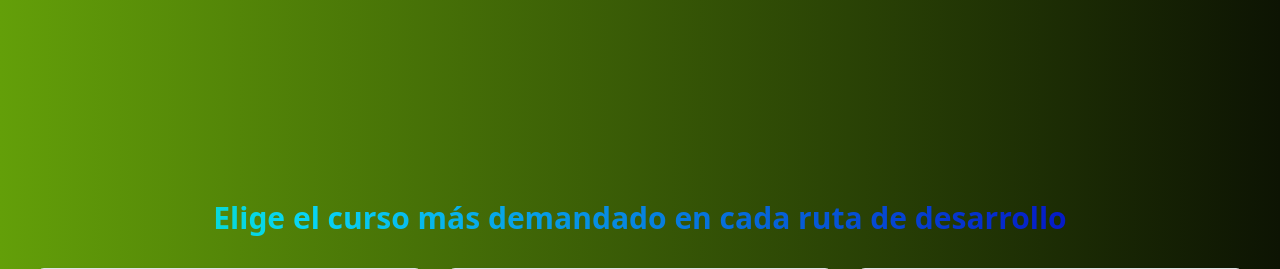
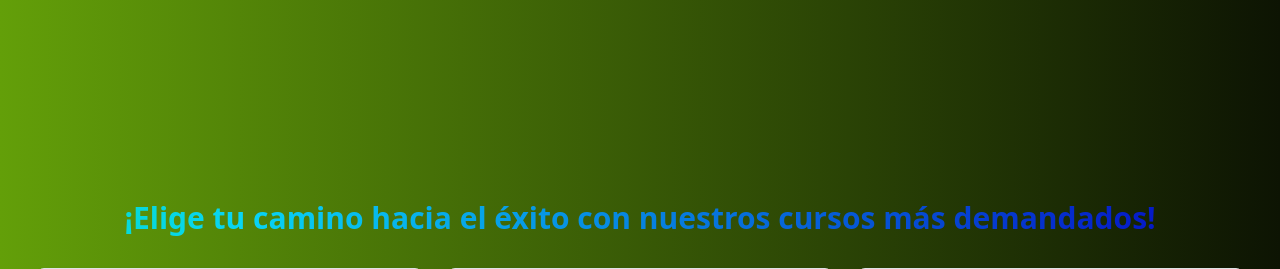
Before and after one commit to emersonxinay/almacen_de_videos_youtube, a Flask app: page / in a window 1280 px wide. Shown: the part 3482-3751 px from the top of the page. Run offline with Flask 3, Linux system fonts and the light colour scheme; some libraries are stand-ins or nearby versions.

Commit message:
fix text cursos

```diff
--- a/templates/datos_inicio/inscribir_cursos.html
+++ b/templates/datos_inicio/inscribir_cursos.html
@@ -11,7 +11,7 @@
   <!-- Cursos de Programación -->
   <div class="flex flex-col items-center p-6 space-y-8">
     <h2 class="gradient-text text-3xl font-bold text-center">
-      Elige el curso más demandado en cada ruta de desarrollo
+      ¡Elige tu camino hacia el éxito con nuestros cursos más demandados!
     </h2>
     <div class="grid grid-cols-1 gap-6 md:grid-cols-3">
       <!-- Curso de Frontend -->
@@ -227,9 +227,7 @@
 >
   <!-- Cursos de Programación -->
   <div class="flex flex-col items-center p-6 space-y-8">
-    <h2 class="gradient-text text-3xl font-bold text-center">
-      Elige el curso más demandado en cada ruta de desarrollo
-    </h2>
+
     <div class="grid grid-cols-1 gap-6 md:grid-cols-3">
       <!-- Curso de Ruby on Rails -->
       <div
```
